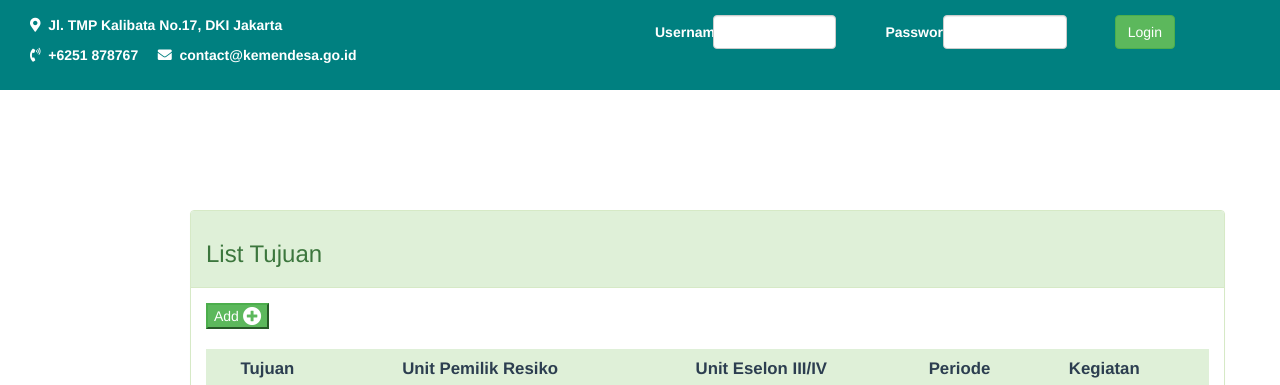
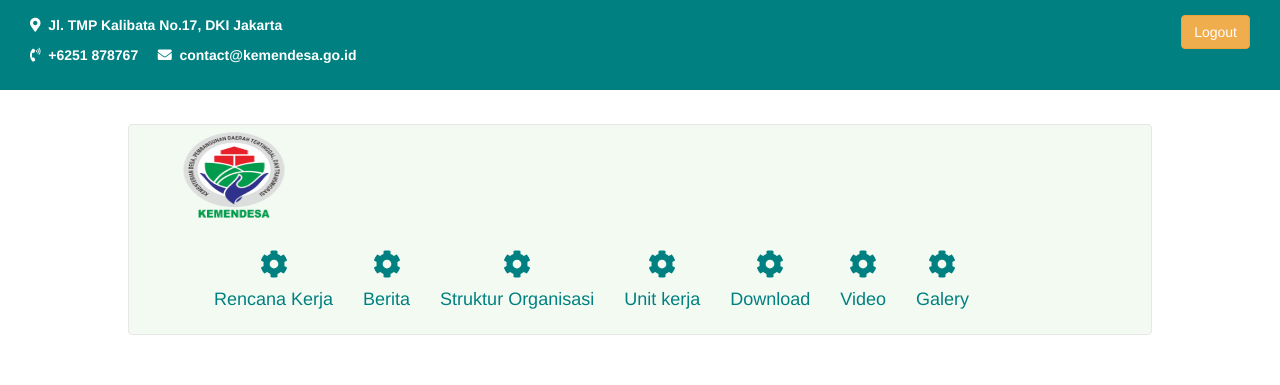
Before and after one commit to febbyoktaviani/kemendes, a Vue app: page /admin/list-tujuan in a window 1280 px wide. Shown: the top 385 px of the page. Built offline with nearby package versions, Linux system fonts and the light colour scheme; no server answers; sample sign-in values are in the browser's storage.

Commit message:
add nested route admin

```diff
--- a/src/components/AdminPage/AdminHome.vue
+++ b/src/components/AdminPage/AdminHome.vue
@@ -1,13 +1,21 @@
 <template>
   <div class="admin-home">
-    <AdminMenu/>
+    <AdminMenu />
+     <router-view></router-view>
   </div>
 </template>
 <script>
-import AdminMenu from '@/components/AdminPage/common/AdminMenu'
+import AdminMenu from '@/components/AdminPage/common/AdminMenu';
+import ListTujuan from '@/components/AdminPage/ListTujuan';
+import RiskForm from '@/components/AdminPage/RiskForm';
 export default {
+  props: ['page', 'id'],
   name: 'AdminHome',
-  components: {AdminMenu},
+  components: {
+    AdminMenu,
+    ListTujuan,
+    RiskForm
+  },
   data() {
     return {
       msg: '',
--- a/src/components/AdminPage/ListTujuan.vue
+++ b/src/components/AdminPage/ListTujuan.vue
@@ -38,11 +38,11 @@
                             <td>{{ tujuan.periode }}</td>
                             <td>{{ tujuan.kegiatan }}</td>
                             <td>
-                              <a :href="'/#/admin/tujuan/'+tujuan._id.$oid">
+                              <a :href="'/admin/tujuan/'+tujuan._id.$oid">
                                 <i class="far fa-eye fa-lg"></i>
                               </a>
                               &nbsp;&nbsp;
-                              <a :href="'/#/admin/riskForm/'+tujuan._id.$oid">
+                              <a :href="'/admin/riskForm/'+tujuan._id.$oid">
                                 <i class="fas fa-edit fa-lg"></i>
                               </a>
                             </td>
@@ -64,7 +64,6 @@
   import { mapGetters } from 'vuex';
   export default {
       props: [],
-      components: {},
       name: 'ListTujuan',
       data() {
         return {
--- a/src/components/AdminPage/RiskForm.vue
+++ b/src/components/AdminPage/RiskForm.vue
@@ -55,11 +55,12 @@
   import IndikatorForm from '@/components/AdminPage/IndikatorForm';
   import KegiatanForm from '@/components/AdminPage/KegiatanForm';
   import ResikoForm from '@/components/AdminPage/ResikoForm';
+  import AdminMenu from '@/components/AdminPage/common/AdminMenu'
   import { mapGetters } from 'vuex';
   import {base_url} from '@/store/config'
   export default {
     props: ['tujuanId'],
-    components: {TujuanForm, IndikatorForm, KegiatanForm, ResikoForm},
+    components: {AdminMenu, TujuanForm, IndikatorForm, KegiatanForm, ResikoForm},
     name: 'RiskForm',
     data() {
       return {
--- a/src/components/WebPage/common/Header.vue
+++ b/src/components/WebPage/common/Header.vue
@@ -9,7 +9,7 @@
             <i class="fas fa-envelope"></i>&nbsp;&nbsp;<b>contact@kemendesa.go.id</b>
         </p>
       </div>
-      <div class="container-fluid col-sm-6 text-right" v-if="!user.access_token">
+      <div class="container-fluid col-sm-6 text-right" v-if="!user">
         <form class="form-horizontal">
           <div class="row">
             <div class="form-group col-sm-5">
@@ -35,44 +35,15 @@
           </div>
         </form>
       </div>
+      <div class="container-fluid col-sm-6 text-right" v-else>
+        <button
+          type="button"
+          class="btn btn-warning"
+          v-on:click="logout()">
+          Logout
+        </button>
+      </div>
     </header>
-    <!-- Modal -->
-    <div id="loginModal" class="modal fade" role="dialog">
-      <div class="modal-dialog">
-
-        <!-- Modal content-->
-        <div class="panel panel-success">
-          <div class="panel-heading">
-            <button type="button" class="close" data-dismiss="modal" v-if>&times;</button>
-            <h4 class="modal-title">Login</h4>
-          </div>
-          <div class="panel-body">
-            <form class="form-horizontal">
-              <div class="row">
-                <div class="form-group">
-                  <label class="control-label col-sm-3">Username:</label>
-                  <div class="col-sm-8">
-                    <input type="text" class="form-control" name="email" v-model='username'>
-                  </div>
-                </div>
-              </div>
-              <div class="row">
-                <div class="form-group">
-                  <label class="control-label col-sm-3">Password:</label>
-                  <div class="col-sm-8">
-                    <input type="password" class="form-control" name="password" v-model='password'>
-                  </div>
-                </div>
-              </div>
-            </form>
-          </div>
-          <div class="panel-heading">
-            <button type="button" class="btn btn-warning" data-dismiss="modal">Cancel</button>
-            <button type="button" class="btn btn-success" v-on:click="login()">Login</button>
-          </div>
-        </div>
-      </div>
-    </div>
   </div>
 </template>
 <script>
@@ -108,6 +79,9 @@ export default {
             this.$store.dispatch('login', userdata)
           }
       },
+      logout() {
+        this.$store.dispatch('logout')
+      }
     }
 };
 </script>
--- a/src/router/index.js
+++ b/src/router/index.js
@@ -20,13 +20,27 @@ const router = new Router({
       path: '/admin',
       name: 'AdminHome',
       component: AdminHome,
+      children: [
+        {
+          path: 'list-tujuan',
+          component: ListTujuan
+        },
+        {
+          path: 'riskform/:tujuanId',
+          component: RiskForm
+        },
+        {
+          path: 'tujuan/:tujuanId',
+          component: TujuanDetail
+        },
+      ]
     },
-    {
-      path: '/admin/riskform/:tujuanId',
-      name: 'RiskForm',
-      component: RiskForm,
-      props: true
-    },
+    // {
+    //   path: '/admin/riskform/:tujuanId',
+    //   name: 'RiskForm',
+    //   component: RiskForm,
+    //   props: true
+    // },
     {
       path: '/admin/tujuan/:tujuanId',
       name: 'TujuanDetail',
--- a/src/store/modules/account.js
+++ b/src/store/modules/account.js
@@ -28,6 +28,11 @@ const actions = {
     localStorage.setItem('user', JSON.stringify(res))
     router.push('/admin')
   },
+  logout({ commit }) {
+    localStorage.setItem('user', null);
+    commit('logout');
+    router.push('/');
+  }
 }
 
 const mutations = {
```
